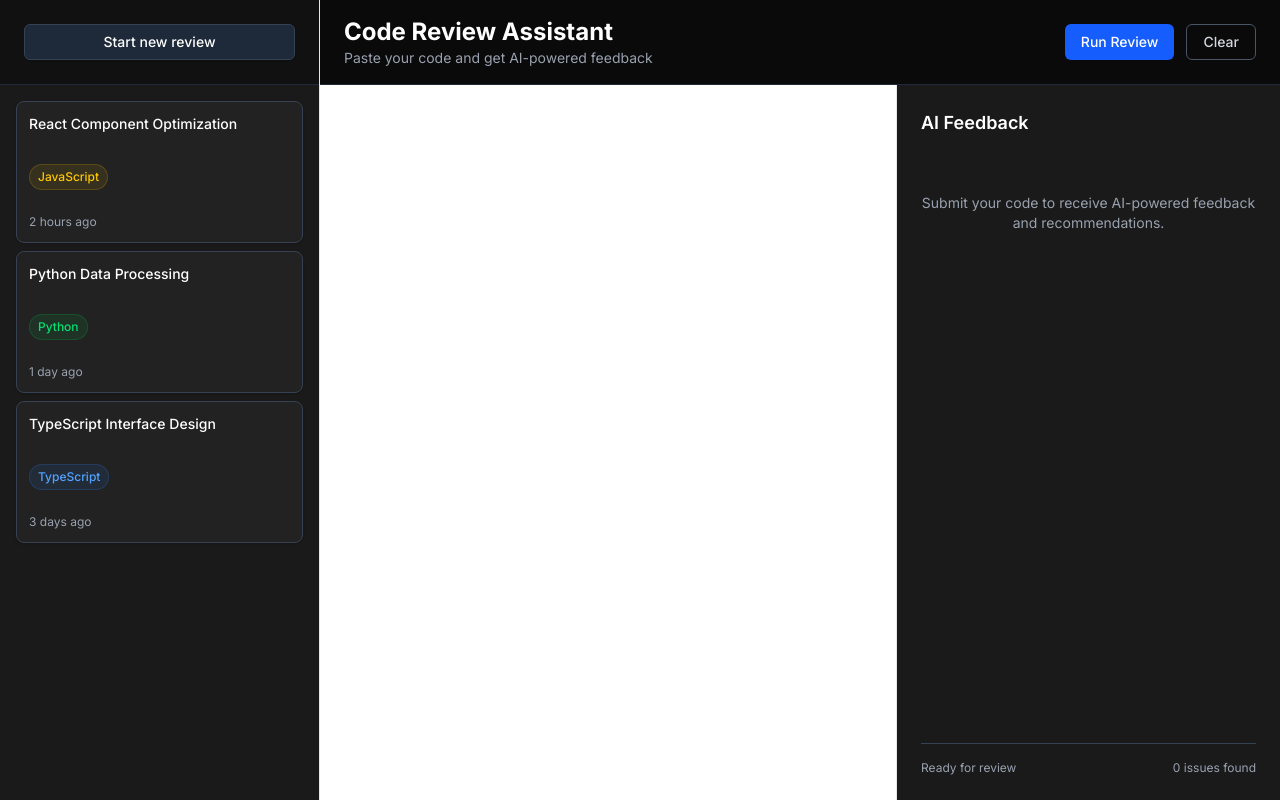
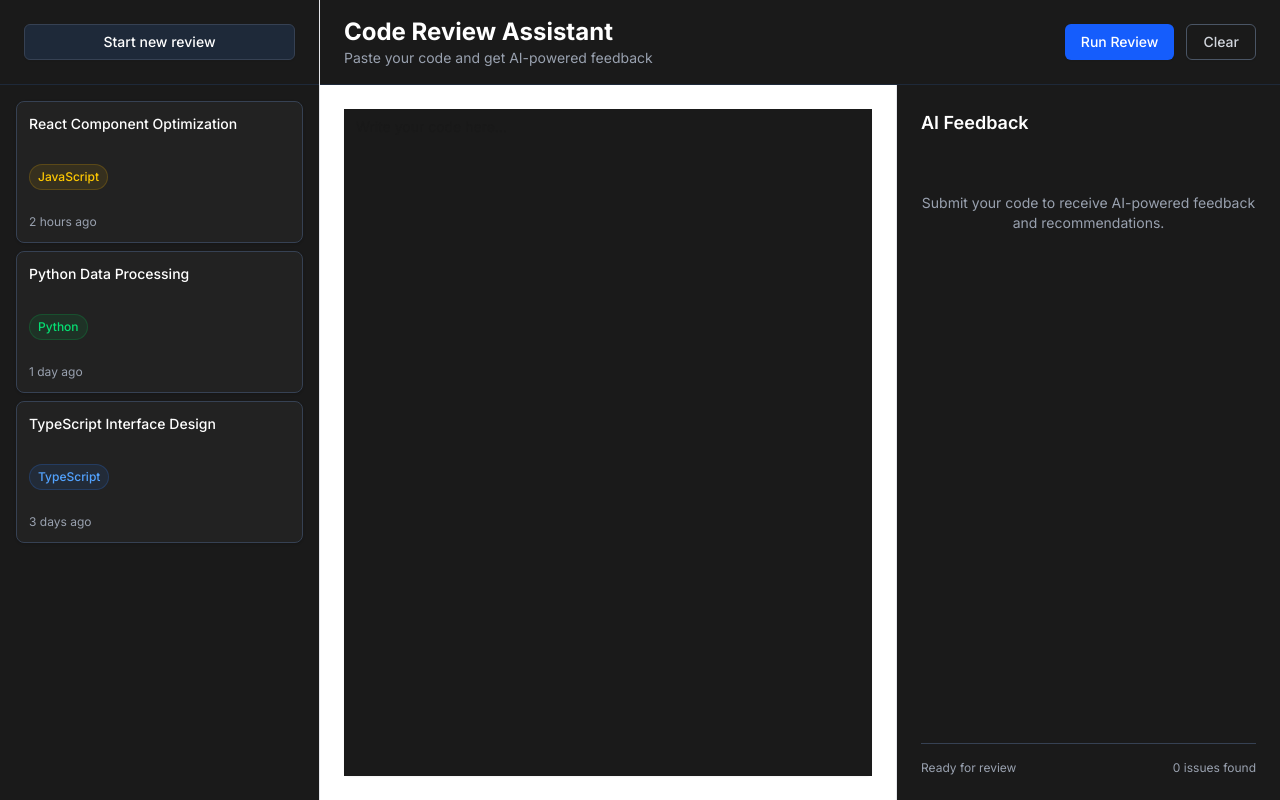
Before and after one commit to shonie2xx/ai-code-reviewer, a Next.js app in the folder frontend/: page / in a window 1280 px wide. Built offline with nearby package versions, Linux system fonts and the light colour scheme.

Commit message:
chore/fix-folder-structure

```diff
--- a/frontend/app/components/code-editor.tsx
+++ /dev/null
@@ -1,10 +0,0 @@
-'use client';
-
-import type React from 'react';
-import { useState } from 'react';
-
-export function CodeEditor() {
-  const [code, setCode] = useState('');
-
-  return <div className="flex w-full h-full"></div>;
-}
--- /dev/null
+++ b/frontend/src/app/components/code-editor.tsx
@@ -0,0 +1,20 @@
+'use client';
+
+import type React from 'react';
+import { useState } from 'react';
+import { Textarea } from './ui/textarea';
+
+export function CodeEditor() {
+  const [code, setCode] = useState('');
+
+  return (
+    <div className="flex w-full h-full bg-[#1a1a1a]">
+      <Textarea
+        value={code}
+        onChange={(e) => setCode(e.target.value)}
+        className="w-full h-full bg-transparent border-none resize-none outline-none"
+        placeholder="Write your code here..."
+      />
+    </div>
+  );
+}
--- a/frontend/app/components/header.tsx
+++ b/frontend/src/app/components/header.tsx
@@ -1,6 +1,6 @@
 'use client';
 
-import { Button } from '@/components/ui/button';
+import { Button } from '@/app/components/ui/button';
 
 // import { Button } from '@/components/ui/button';
 // import { Play, Trash2 } from 'lucide-react';
@@ -15,7 +15,7 @@ export function Header() {
   };
 
   return (
-    <header className="bg-[#0a0a0a] border-b border-gray-800 px-6 py-4">
+    <header className="bg-[#1a1a1a] border-b border-gray-800 px-6 py-4">
       <div className="flex items-center justify-between">
         <div>
           <h1 className="text-2xl font-bold text-white">Code Review Assistant</h1>
--- a/frontend/app/components/sidebar.tsx
+++ b/frontend/src/app/components/sidebar.tsx
@@ -1,7 +1,7 @@
 'use client';
 
-import { Button } from '@/components/ui/button';
-import { Card, CardContent, CardFooter, CardHeader, CardTitle } from '@/components/ui/card';
+import { Button } from '@/app/components/ui/button';
+import { Card, CardContent, CardFooter, CardHeader, CardTitle } from '@/app/components/ui/card';
 import { useState } from 'react';
 
 interface ReviewHistoryItem {
@@ -55,10 +55,10 @@ export function Sidebar() {
   };
 
   return (
-    <div className="h-full flex flex-col bg-[#111111]">
-      <div className="p-6 border-b border-gray-800">
+    <div className="h-full flex flex-col bg-[#1a1a1a]">
+      <div className="p-6 border-b border-gray-800 ">
         <Button
-          className="w-full bg-gray-800 hover:bg-gray-700 text-white border-gray-700 hover:border-gray-600 transition-all duration-200"
+          className="w-full bg-gray-800 hover:cursor-pointer hover:bg-gray-700 text-white border-gray-700 hover:border-gray-600 transition-all duration-200"
           variant="outline"
           onClick={() => handleNewReview()}
         >
```
Also changed, not shown: frontend/src/app/components/feedback-panel.tsx (renamed from frontend/app/components/feedback-panel.tsx), frontend/src/app/components/ui/button.tsx (renamed from frontend/src/components/ui/button.tsx), frontend/src/app/components/ui/card.tsx (renamed from frontend/src/components/ui/card.tsx), frontend/src/app/components/ui/textarea.tsx (renamed from frontend/src/components/ui/textarea.tsx), frontend/src/app/globals.css (renamed from frontend/app/globals.css), frontend/src/app/layout.tsx (renamed from frontend/app/layout.tsx), frontend/src/app/page.tsx (renamed from frontend/app/page.tsx).
